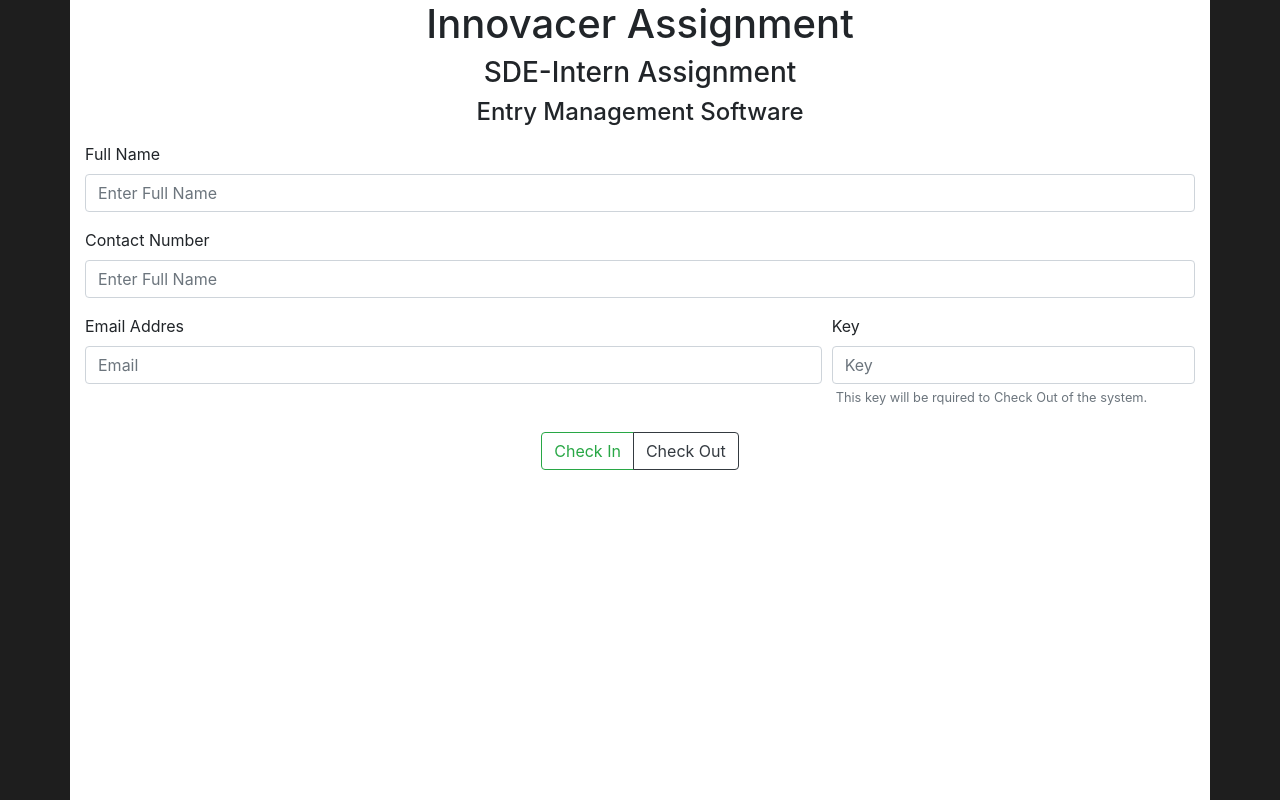
After one commit to vmanav/Bifrost, a Node server app: page /visitor in a window 1280 px wide. The commit adds this page. Run offline with Node 20, Linux system fonts and the light colour scheme; some libraries are stand-ins or nearby versions.

Commit message:
added visiotr and host routes seperately

```diff
--- a/server.js
+++ b/server.js
@@ -26,13 +26,6 @@
     }
 });
 
-// // Setting up Twilio
-// const accountSid = 'AC1245dfc2e614d557a25afba8ab0f3536';
-// const authToken = '4c89ab458930b5d8e1e98ac41334f727';
-// var client = require('twilio')(accountSid, authToken);
-
-
-
 const app = express()
 
 app.set('view engine', 'hbs')
@@ -42,6 +35,10 @@
 app.use(express.urlencoded({ extended: true }))
 
 app.get('/', (req, res) => res.render('index'))
+
+app.get('/host', (req, res) => res.render('host'))
+
+app.get('/visitor', (req, res) => res.render('visitor'))
 
 app.post('/checkIn', function (req, res) {
 
@@ -80,60 +77,50 @@
                     // res.json(user)
                     console.log("User `Checked In`.")
 
-                    // // Sending a mail to the Host when a user Checks In
+                    // Sending a mail to the Host when a user Checks In
 
-                    // let mailText = `Name - ${user.name},\nContact Number - ${user.contactNo},\nEmail Address - ${user.email},\nChecked-In at ${user.checkInTime.split(",")[0]} on ${user.checkInTime.split(",")[1]}.`;
-                    // var mailOptions = {
-                    //     to: hostEmail,
-                    //     subject: 'Visitor Check-In Details.',
-                    //     text: mailText
-                    // }
-                    // smtpTransport.sendMail(mailOptions, function (err, res) {
+                    let mailText = `Name - ${user.name},\nContact Number - ${user.contactNo},\nEmail Address - ${user.email},\nChecked-In at ${user.checkInTime.split(",")[0]} on ${user.checkInTime.split(",")[1]}.`;
+                    var mailOptions = {
+                        to: hostEmail,
+                        subject: 'Visitor Check-In Details.',
+                        text: mailText
+                    }
+                    smtpTransport.sendMail(mailOptions, function (err, res) {
+                        if (err) {
+                            console.log(err)
+                        }
+                        else {
+                            console.log('Email sent: ' + res.response);
+                        }
+                    })
+
+
+
+                    // // Sending a sms to the Host when a user Checks In via NEXMO
+                    // const Nexmo = require('nexmo');
+
+                    // const nexmo = new Nexmo({
+                    //     apiKey: '9217d0cd',
+                    //     apiSecret: 'QYFh3ja05drpYSTS',
+                    // });
+
+                    // let smsText = `Visitor Check-In Details:\n` + mailText;
+
+                    // const from = 'Nexmo';
+                    // const to = '918851729421';
+                    // const text = smsText;
+
+                    // nexmo.message.sendSms(from, to, text, (err, responseData) => {
                     //     if (err) {
-                    //         console.log(err)
+                    //         console.log(err);
+                    //     } else {
+                    //         if (responseData.messages[0]['status'] === "0") {
+                    //             console.log("SMS sent successfully.");
+                    //         } else {
+                    //             console.log(`SMS failed with error: ${responseData.messages[0]['error-text']}`);
+                    //         }
                     //     }
-                    //     else {
-                    //         console.log('Email sent: ' + res.response);
-                    //     }
-                    // })
-
-                    // Sending a sms to the Host when a user Checks In via TWILIO
-                    let smsText = `Name - ${user.name},\nContact Number - ${user.contactNo},\nEmail Address - ${user.email},\nChecked-In at ${user.checkInTime.split(",")[0]} on ${user.checkInTime.split(",")[1]}.`;
-                    // client.messages
-                    //     .create({
-                    //         to: '+919999016138',
-                    //         from: '+918851729421',
-                    //         body: smsText
-                    //     })
-                    //     .then((message) => {
-                    //         console.log("SMS sent.")
-                    //         console.log(message.sid)
-                    //     });
-
-                    // Sending a sms to the Host when a user Checks In via NEXMO
-                    const Nexmo = require('nexmo');
-
-                    const nexmo = new Nexmo({
-                        apiKey: '9217d0cd',
-                        apiSecret: 'QYFh3ja05drpYSTS',
-                    });
-
-                    const from = 'Nexmo';
-                    const to = '918851729421';
-                    const text = smsText;
-
-                    nexmo.message.sendSms(from, to, text, (err, responseData) => {
-                        if (err) {
-                            console.log(err);
-                        } else {
-                            if (responseData.messages[0]['status'] === "0") {
-                                console.log("Message sent successfully.");
-                            } else {
-                                console.log(`Message failed with error: ${responseData.messages[0]['error-text']}`);
-                            }
-                        }
-                    });
-
+                    // });
 
                     res.render('redirect', {
                         success: true,
@@ -164,24 +151,23 @@
                     .then(() => {
                         console.log("Succefully `Checked Out`!")
 
-                        // // Sending a mail to the user for CheckOut about the details of the visit.
-                        // let recipient = record.email;
+                        // Sending a mail to the user for CheckOut about the details of the visit.
+                        let recipient = record.email;
 
-                        // let mailText = `Your visit details are given below: \nName - ${record.name},\nContact Number - ${record.contactNo},\nEmail Address - ${record.email},\nChecked-In at ${record.checkInTime.split(",")[0]} on ${record.checkInTime.split(",")[1]}\nChecked-Out at ${record.checkOutTime.split(",")[0]} on ${record.checkOutTime.split(",")[1]}\nHost visited - ${hostName}.`;
-                        // var mailOptionsCheckOut = {
-                        //     to: recipient,
-                        //     subject: 'Thank You for your visit.',
-                        //     text: mailText
-                        // }
-                        // smtpTransport.sendMail(mailOptionsCheckOut, function (err, res) {
-                        //     if (err) {
-                        //         console.log(err)
-                        //     }
-                        //     else {
-                        //         console.log('Email sent: ' + res.response);
-                        //     }
-                        // })
-
+                        let mailText = `Your visit details are given below: \nName - ${record.name},\nContact Number - ${record.contactNo},\nEmail Address - ${record.email},\nChecked-In at ${record.checkInTime.split(",")[0]} on ${record.checkInTime.split(",")[1]}\nChecked-Out at ${record.checkOutTime.split(",")[0]} on ${record.checkOutTime.split(",")[1]}\nHost visited - ${hostName}.`;
+                        var mailOptionsCheckOut = {
+                            to: recipient,
+                            subject: 'Thank You for your visit.',
+                            text: mailText
+                        }
+                        smtpTransport.sendMail(mailOptionsCheckOut, function (err, res) {
+                            if (err) {
+                                console.log(err)
+                            }
+                            else {
+                                console.log('Email sent: ' + res.response);
+                            }
+                        })
 
                         res.render('redirect', {
                             success: true,
--- a/views/redirect.hbs
+++ b/views/redirect.hbs
@@ -40,7 +40,7 @@
         {{/if}}
 
         <a href="/">
-            <button type="button" class="btn btn-outline-light">Go Back</button>
+            <button type="button" class="btn btn-outline-light">Go Home</button>
         </a>
 
     </div>
--- /dev/null
+++ b/views/visitor.hbs
@@ -0,0 +1,91 @@
+<!DOCTYPE html>
+<html lang="en">
+
+<head>
+    <meta charset="UTF-8">
+    <meta name="viewport" content="width=device-width, initial-scale=1.0">
+    <meta http-equiv="X-UA-Compatible" content="ie=edge">
+    <title>Sign Up Page</title>
+
+    <!-- JQUERY -->
+    <script src="https://ajax.googleapis.com/ajax/libs/jquery/3.4.1/jquery.min.js"></script>
+
+    <!-- my script -->
+    <script src="/scripts/script.js"></script>
+
+    <!-- {{!-- BOOTSTRAP --}} -->
+    <link rel="stylesheet" href="https://stackpath.bootstrapcdn.com/bootstrap/4.3.1/css/bootstrap.min.css">
+
+    <!-- font awesome v5 toolkit script -->
+    <script src="https://kit.fontawesome.com/e00a1e7cf5.js"></script>
+
+
+    <script src="https://code.jquery.com/jquery-3.4.1.slim.min.js"></script>
+    <script src="https://cdn.jsdelivr.net/npm/popper.js@1.16.0/dist/umd/popper.min.js"></script>
+    <script src="https://stackpath.bootstrapcdn.com/bootstrap/4.4.1/js/bootstrap.min.js"></script>
+
+    <style>
+        body {
+            background-color: #1E1E1E;
+        }
+
+        .main {
+            height: 100vh;
+            background-color: #FFFFFF;
+        }
+    </style>
+</head>
+
+<body>
+
+    <div class="container main">
+
+        <h1 style="text-align: center;">Innovacer Assignment</h1>
+        <h3 style="text-align: center;">SDE-Intern Assignment</h3>
+        <h4 style="text-align: center;"> Entry Management Software</h4>
+
+        <form action="/checkIn" method="POST" class="mt-3 ">
+
+            <div class="form-group">
+                <label for="InputName">Full Name</label>
+                <input type="text" class="form-control" id="name" name="name" placeholder="Enter Full Name"
+                    required="true">
+            </div>
+
+            <div class="form-group">
+                <label for="InputContact">Contact Number</label>
+                <input type="text" class="form-control" id="contact" name="contact" placeholder="Enter Full Name"
+                    required="true">
+            </div>
+
+            <div class="form-row">
+                <div class="form-group col-md-8">
+                    <label for="InputEmail">Email Addres</label>
+                    <input name="email" id="email" type="email" class="form-control" placeholder="Email"
+                        required="true">
+                </div>
+                <div class="form-group col-md-4">
+                    <label for="InputKey">Key</label>
+                    <input class="form-control" name="key" id="key" type="text" placeholder="Key" required="true">
+                    <small id="keylHelp" class="ml-1 form-text text-muted">This key will be rquired to Check Out of the
+                        system.</small>
+                </div>
+            </div>
+
+            <div class="p-2 d-flex justify-content-center">
+                <div class="btn-group" role="group" aria-label="Basic example">
+                    <button type="submit" class="btn btn-outline-success" value="Check In">Check In</button>
+                    <button type="submit" class="btn btn-outline-dark" formaction="/checkOut" value="Check Out">Check
+                        Out</button>
+                </div>
+
+            </div>
+
+            {{!-- <input type="submit" value="Check In">&nbsp;
+            <input type="submit" formaction="/checkOut" value="Check Out"> --}}
+        </form>
+
+    </div>
+</body>
+
+</html>
```
Also changed, not shown: views/host.hbs (added, +91 -0 lines), views/index.hbs (+11 -46 lines).
